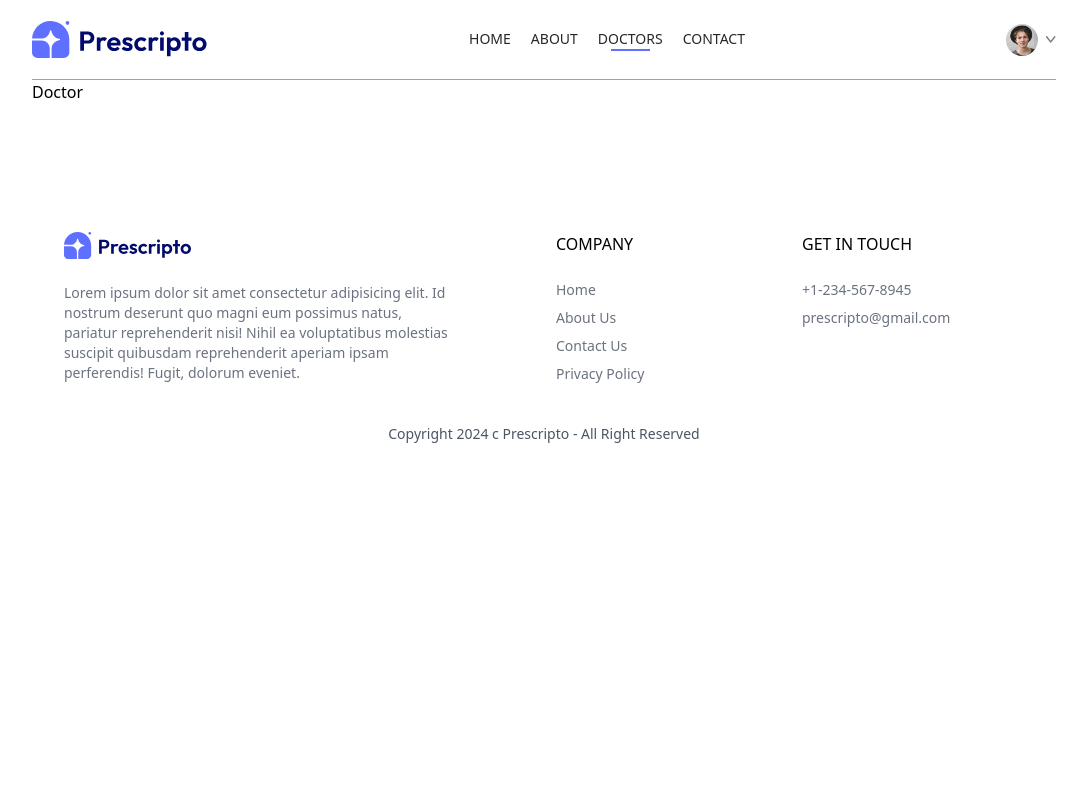
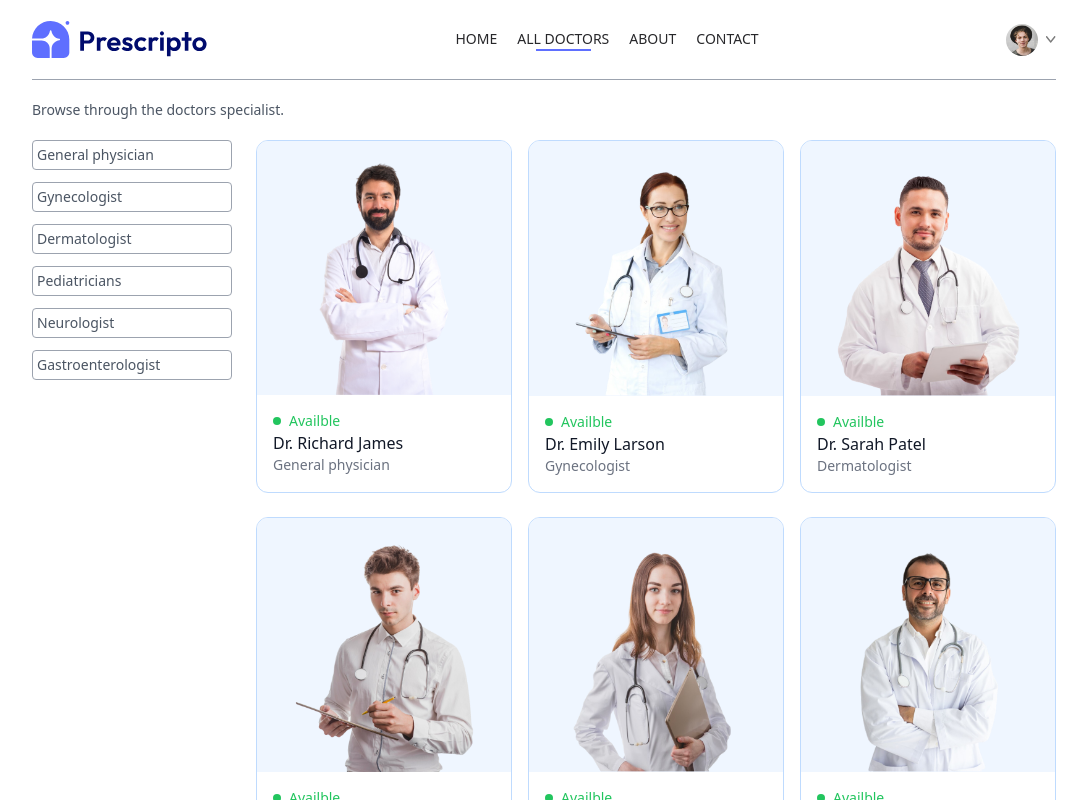
Before and after one commit to AwaisAhmad211/Prescripto, a React (Vite) app in the folder client/: page /doctors in a window 1280 px wide. Shown: the top 800 px of the page, without its empty margins (96-1183 px from the left). Built offline with nearby package versions, Linux system fonts and the light colour scheme.

Commit message:
All Doctors Page Comleted

```diff
--- a/client/src/assets/assets.js
+++ b/client/src/assets/assets.js
@@ -244,7 +244,7 @@
         _id: 'doc12',
         name: 'Dr. Patrick Harris',
         image: doc12,
-        speciality: 'Neurologist',
+        speciality: 'Gastroenterologist',
         degree: 'MBBS',
         experience: '4 Years',
         about: 'Dr. Davis has a strong commitment to delivering comprehensive medical care, focusing on preventive medicine, early diagnosis, and effective treatment strategies. Dr. Davis has a strong commitment to delivering comprehensive medical care, focusing on preventive medicine, early diagnosis, and effective treatment strategies.',
--- a/client/src/components/Footer.jsx
+++ b/client/src/components/Footer.jsx
@@ -29,7 +29,7 @@
           </div>
         </div>
       </div>
-      <div className='text-sm font-medium text-gray-600 text-center'>Copyright 2024 c Prescripto - All Right Reserved</div>
+      <div className='text-sm font-medium text-gray-600 text-center'>Copyright 2024@ Prescripto - All Right Reserved</div>
     </div>
   )
 }
--- a/client/src/components/Navbar.jsx
+++ b/client/src/components/Navbar.jsx
@@ -14,12 +14,12 @@
             HOME
             <hr className='border-none outline-none h-0.5 w-3/5 m-auto bg-primary hidden'/>
            </NavLink>
+           <NavLink to="/doctors" className="hover:text-zinc-950">
+            ALL DOCTORS
+            <hr className='border-none outline-none h-0.5 w-3/5 m-auto bg-primary hidden'/>
+           </NavLink>
            <NavLink to="/about" className="hover:text-zinc-950">
             ABOUT
-            <hr className='border-none outline-none h-0.5 w-3/5 m-auto bg-primary hidden'/>
-           </NavLink>
-           <NavLink to="/doctors" className="hover:text-zinc-950">
-            DOCTORS
             <hr className='border-none outline-none h-0.5 w-3/5 m-auto bg-primary hidden'/>
            </NavLink>
            <NavLink to="/contact" className="hover:text-zinc-950">
--- a/client/src/components/TopDoctors.jsx
+++ b/client/src/components/TopDoctors.jsx
@@ -11,7 +11,7 @@
        <p className='w-88 text-center text-gray-500 text-sm'>Simply browse through extensive list of trusted doctors</p>
        <div className='w-full grid grid-cols-auto gap-4 pt-5 gap-y-6 px-3 sm:px-0'>
         {
-            doctors.slice(0,10).map((item,index) => (
+            doctors.slice(0,8).map((item,index) => (
                 <div onClick={()=> naviagate(`/appointment/${item._id}`)} className='border border-blue-200 rounded-xl overflow-hidden cursor-pointer hover:translate-y-[-10px] transition-all duration-500' key={index}>
                     <img className='bg-blue-50' src={item.image} alt="" />
                     <div className='p-4'>
--- a/client/src/pages/Doctors.jsx
+++ b/client/src/pages/Doctors.jsx
@@ -1,9 +1,56 @@
-import React from 'react'
+import { useContext, useEffect, useState } from "react"
+import { useNavigate, useParams } from "react-router-dom"
+import { AppContext } from "../context/AppContext"
+
+
 
 const Doctors = () => {
+  const {speciality} = useParams()
+  const [filterDoc,setFilterDoc] = useState([])
+  const {doctors} = useContext(AppContext)
+  const navigate = useNavigate();
+
+  const applyFilter = () => {
+    if(speciality) {
+      setFilterDoc(doctors.filter(doc => doc.speciality === speciality))
+    }else{
+      setFilterDoc(doctors)
+    }
+  }
+
+  useEffect(()=> {
+    applyFilter()
+  },[speciality,doctors])
+
   return (
     <div>
-      Doctor
+      <p className='my-5 text-gray-600 text-sm'>Browse through the doctors specialist.</p>
+     <div className='flex gap-6 flex-col md:flex-row'>
+      <div className='text-gray-600 flex flex-col gap-3 w-full md:w-1/4 text-sm'>
+        <p className={`border border-gray-400 p-1 rounded cursor-pointer ${speciality === 'General physician' ? "bg-indigo-100 text-black" : ""}`} onClick={() => speciality === 'General physician' ? navigate("/doctors") : navigate("/doctors/General physician")}>General physician</p>
+        <p className={`border border-gray-400 p-1 rounded cursor-pointer ${speciality === 'Gynecologist' ? "bg-indigo-100 text-black" : ""}`} onClick={() => speciality === 'Gynecologist' ? navigate("/doctors") : navigate("/doctors/Gynecologist")}>Gynecologist</p>
+        <p className={`border border-gray-400 p-1 rounded cursor-pointer ${speciality === 'Dermatologist' ? "bg-indigo-100 text-black" : ""}`} onClick={() => speciality === 'Dermatologist' ? navigate("/doctors") : navigate("/doctors/Dermatologist")}>Dermatologist</p>
+        <p className={`border border-gray-400 p-1 rounded cursor-pointer ${speciality === 'Pediatricians' ? "bg-indigo-100 text-black" : ""}`} onClick={() => speciality === 'Pediatricians' ? navigate("/doctors") : navigate("/doctors/Pediatricians")}>Pediatricians</p>
+        <p className={`border border-gray-400 p-1 rounded cursor-pointer ${speciality === 'Neurologist' ? "bg-indigo-100 text-black" : ""}`} onClick={() => speciality === 'Neurologist' ? navigate("/doctors") : navigate("/doctors/Neurologist")}>Neurologist</p>
+        <p className={`border border-gray-400 p-1 rounded cursor-pointer ${speciality === 'Gastroenterologist' ? "bg-indigo-100 text-black" : ""}`} onClick={() => speciality === 'Gastroenterologist' ? navigate("/doctors") : navigate("/doctors/Gastroenterologist")}>Gastroenterologist</p>
+      </div>
+      <div className='w-full grid grid-cols-auto gap-4 gap-y-6 px-3 sm:px-0'>
+        {
+          filterDoc.map((item,index) => (
+            <div onClick={()=> navigate(`/appointment/${item._id}`)} className='border border-blue-200 rounded-xl overflow-hidden cursor-pointer hover:translate-y-[-10px] transition-all duration-500' key={index}>
+                <img className='bg-blue-50' src={item.image} alt="" />
+                <div className='p-4'>
+                    <div className='flex items-center gap-2 text-sm text-green-500'>
+                        <p className='size-2 rounded-full bg-green-500'></p><p>Availble</p>
+                    </div>
+                    <p className='font-medium text-gray-900'>{item.name}</p>
+                    <p className='text-sm text-gray-500'>{item.speciality}</p>
+                </div>
+            </div>
+        ))
+        }
+      </div>
+              </div>
     </div>
   )
 }
```
